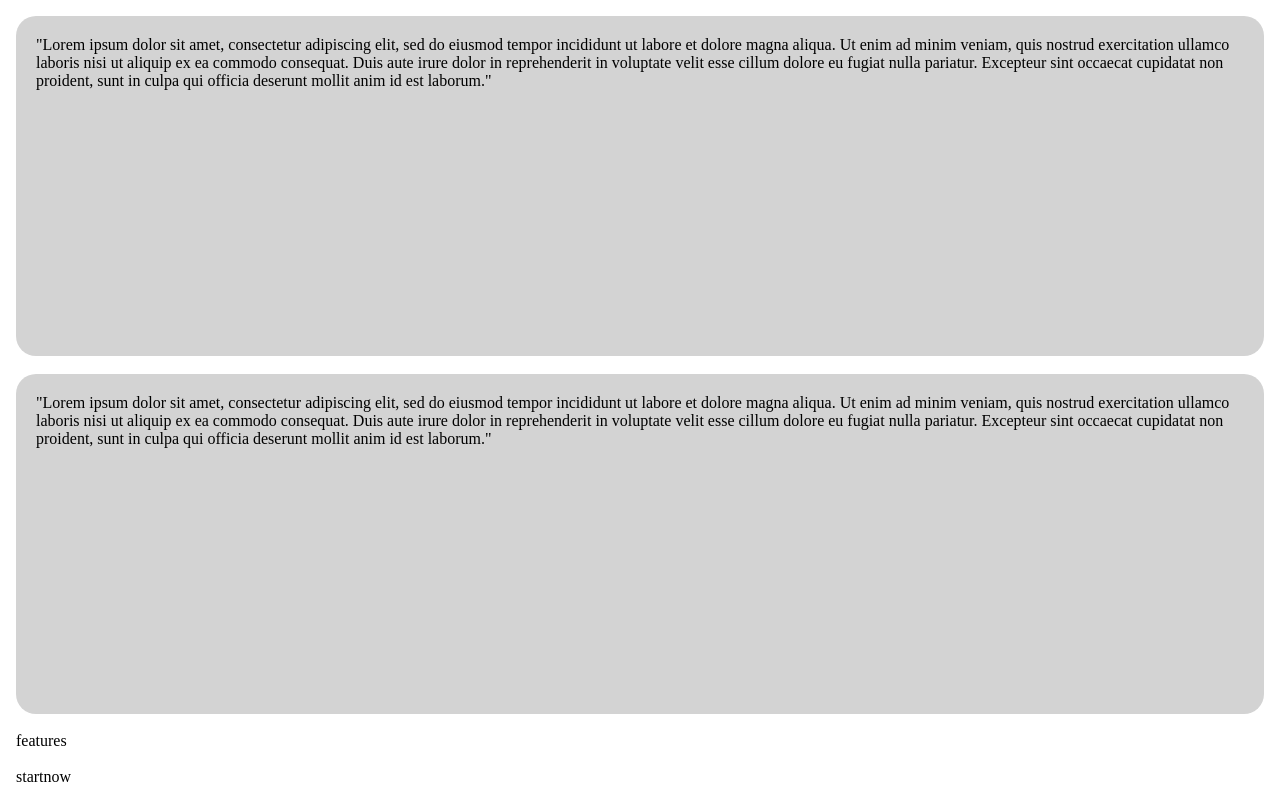
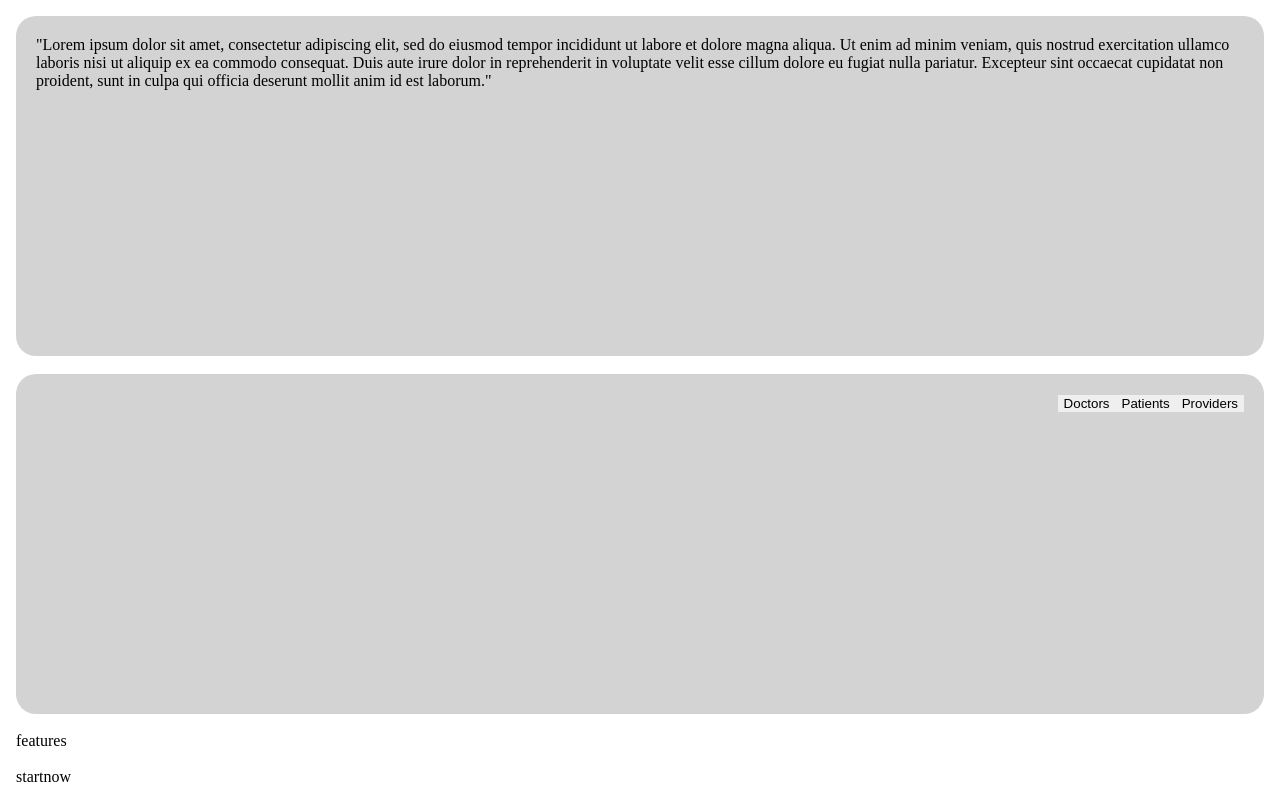
Before and after one commit to brhwang0/Effortless, an Angular app: page / in a window 1280 px wide. Shown: the part 608-1402 px from the top of the page. Built offline with nearby package versions, Linux system fonts and the light colour scheme.

Commit message:
Add tabs to user section

```diff
--- a/src/app/main/users/users.component.css
+++ b/src/app/main/users/users.component.css
@@ -4,5 +4,26 @@
   height: 300px;
   border-radius: 20px;
 
-  background-color: lightgrey
+  background-color: lightgrey;
 }
+
+.tab {
+  float:right;
+  background-color: lightgrey;
+}
+
+.tab button {
+  border: none;
+}
+
+.tab button:hover {
+  background-color:#ddd;
+}
+
+.tab button.active {
+  background-color:red;
+}
+
+.tabcontent {
+  display:none;
+}
--- a/src/app/main/users/users.component.html
+++ b/src/app/main/users/users.component.html
@@ -1,7 +1,24 @@
 <section class="users">
 
   <div class="users-container">
-    "Lorem ipsum dolor sit amet, consectetur adipiscing elit, sed do eiusmod tempor incididunt ut labore et dolore magna aliqua. Ut enim ad minim veniam, quis nostrud exercitation ullamco laboris nisi ut aliquip ex ea commodo consequat. Duis aute irure dolor in reprehenderit in voluptate velit esse cillum dolore eu fugiat nulla pariatur. Excepteur sint occaecat cupidatat non proident, sunt in culpa qui officia deserunt mollit anim id est laborum."
+    <div class="tab">
+      <button class="tablinks" (click)="switchTab('Doctors')" id="defaultOpen">Doctors</button>
+      <button class="tablinks" (click)="switchTab('Patients')">Patients</button>
+      <button class="tablinks" (click)="switchTab('Providers')">Providers</button>
+    </div>
+
+    <div id="Doctors" class="tabcontent">
+      Doctor
+    </div>
+
+    <div id="Patients" class="tabcontent">
+      Patient
+    </div>
+
+    <div id="Providers" class="tabcontent">
+      Provider
+    </div>
+
   </div>
 
 </section>
--- a/src/app/main/users/users.component.ts
+++ b/src/app/main/users/users.component.ts
@@ -1,4 +1,5 @@
 import { Component, OnInit } from '@angular/core';
+
 
 @Component({
   selector: 'app-users',
@@ -12,4 +13,8 @@ export class UsersComponent implements OnInit {
   ngOnInit() {
   }
 
+  switchTab(tabName) {
+    console.log(tabName);
+  }
+
 }
```
